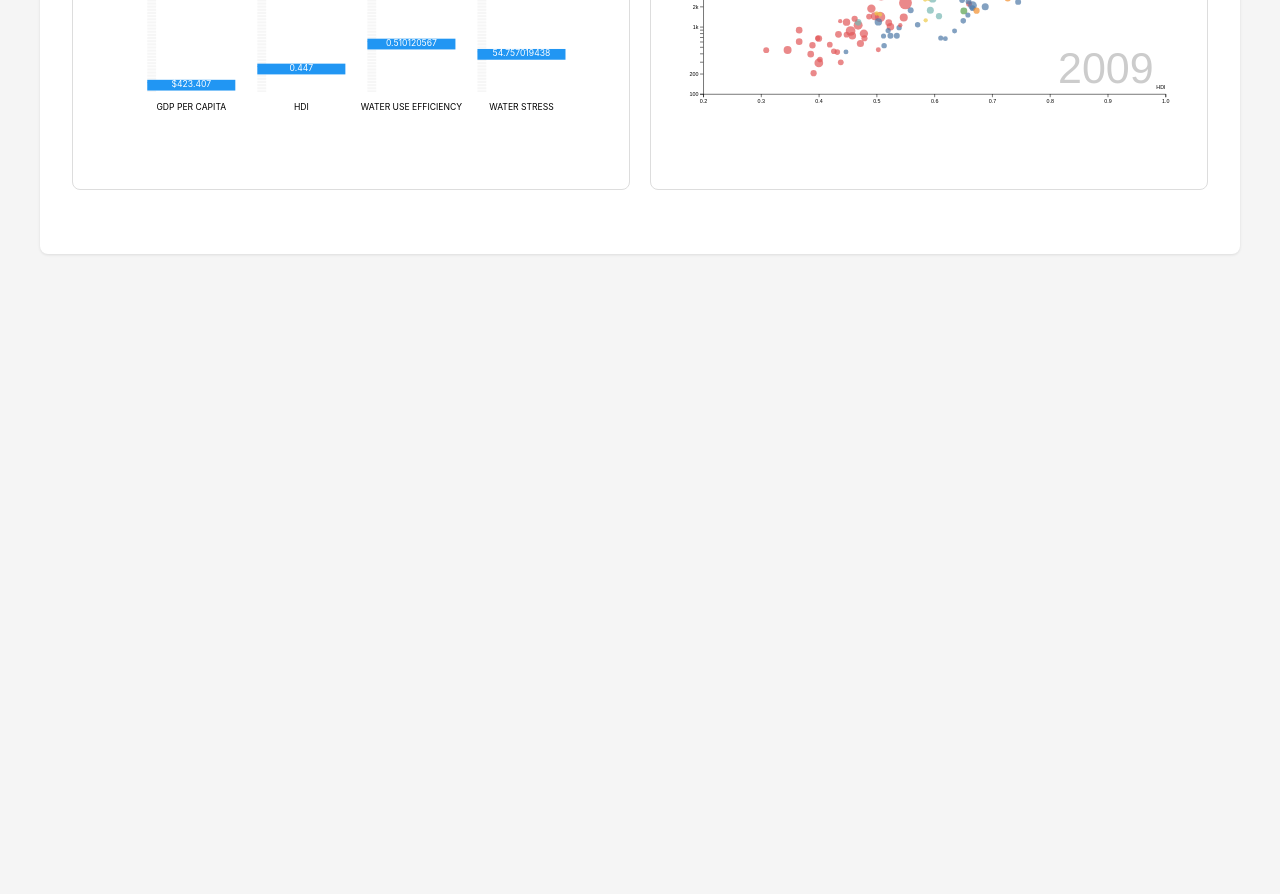
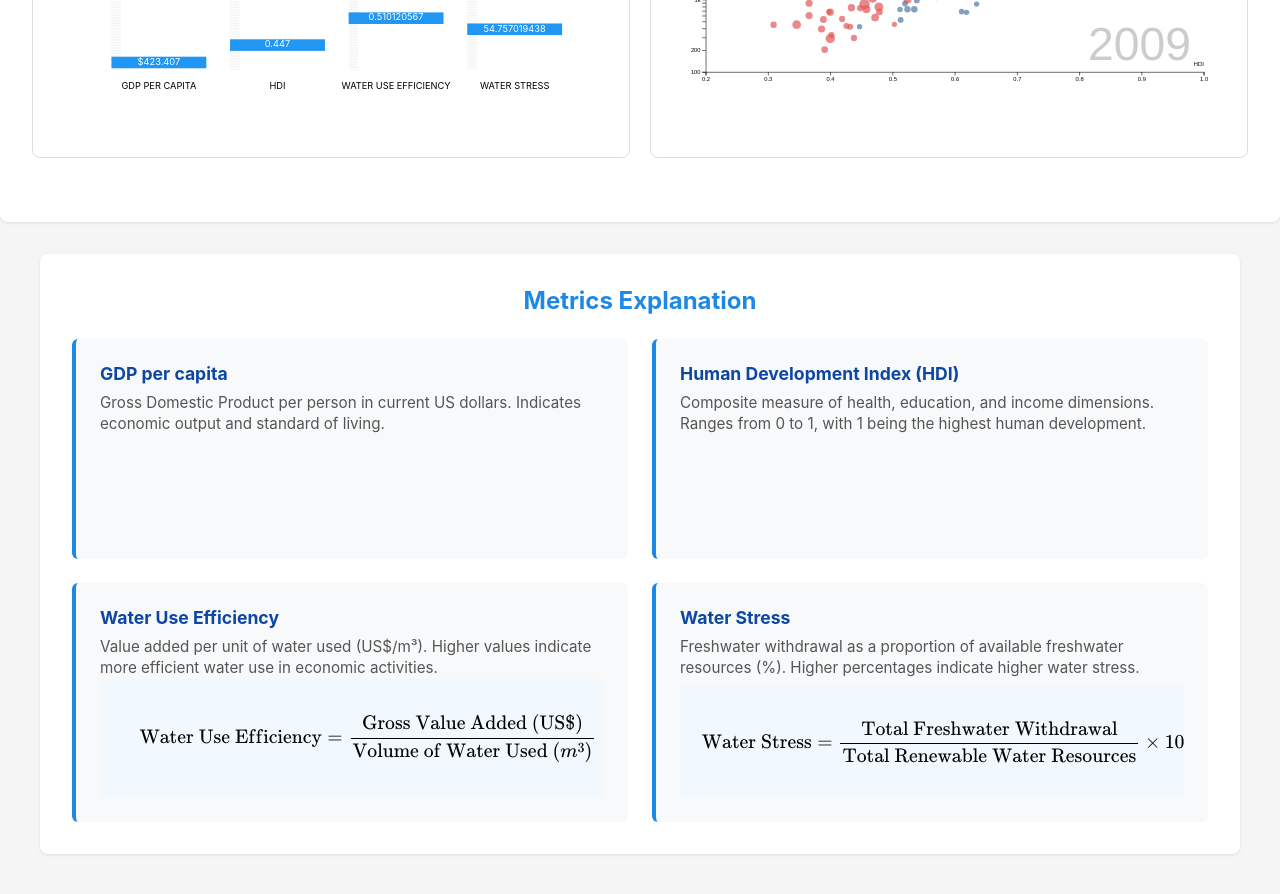
Before and after one commit to Stevan-LS/Data-Viz-Project, a plain HTML site: page docs/index.html in a window 1280 px wide. Shown: the part 682-1576 px from the top of the page. Before the commit the page ends 982 px from the top, so only its background shows below. Drawn offline with nearby package versions, Linux system fonts and the light colour scheme.

Commit message:
metrics cards

```diff
--- a/docs/index.html
+++ b/docs/index.html
@@ -6,6 +6,8 @@
     <title>Water Resources Analysis</title>
     <script src="https://cdnjs.cloudflare.com/ajax/libs/d3/7.8.5/d3.min.js"></script>
     <link rel="stylesheet" href="styles.css">
+    <script src="https://polyfill.io/v3/polyfill.min.js?features=es6"></script>
+    <script id="MathJax-script" async src="https://cdn.jsdelivr.net/npm/mathjax@3/es5/tex-mml-chtml.js"></script>
 </head>
 <body>
     <header class="main-header">
@@ -13,7 +15,6 @@
         <p class="subtitle">Analysis of water resources, GDP, and human development across countries</p>
     </header>
 
-    <div class="container">
         <div id="controls"></div>
         <div class="graph-container">
             <div id="scrubber"></div>
@@ -31,6 +32,42 @@
             </div>
         </div>
     </div>
+    <div class="container">
+        <div class="metrics-panel">
+            <h2>Metrics Explanation</h2>
+            <div class="metrics-grid">
+                <div class="metric-card">
+                    <h3>GDP per capita</h3>
+                    <p>Gross Domestic Product per person in current US dollars. Indicates economic output and standard of living.</p>
+                </div>
+                <div class="metric-card">
+                    <h3>Human Development Index (HDI)</h3>
+                    <p>Composite measure of health, education, and income dimensions. Ranges from 0 to 1, with 1 being the highest human development.</p>
+                </div>
+                <div class="metric-card">
+                    <h3>Water Use Efficiency</h3>
+                    <p>Value added per unit of water used (US$/m³). Higher values indicate more efficient water use in economic activities.</p>
+                    <div class="formula-container">
+                        <div class="formula">
+                            $$
+                            \text{Water Use Efficiency} = \frac{\text{Gross Value Added (US\$)}}{\text{Volume of Water Used ($m^3$)}}
+                            $$
+                        </div>
+                    </div>
+                </div>
+                <div class="metric-card">
+                    <h3>Water Stress</h3>
+                    <p>Freshwater withdrawal as a proportion of available freshwater resources (%). Higher percentages indicate higher water stress.</p>
+                    <div class="formula-container">
+                        <div class="formula">
+                            $$
+                            \text{Water Stress} = \frac{\text{Total Freshwater Withdrawal}}{\text{Total Renewable Water Resources}} \times 100
+                            $$
+                        </div>
+                    </div>
+                </div>
+            </div>
+        </div>
 
     <script type="module" src="visualization.js"></script>
 </body>
--- a/docs/styles.css
+++ b/docs/styles.css
@@ -156,3 +156,66 @@ body {
 .zoom-icon {
     font-size: 1.2rem;
 }
+
+.metrics-panel {
+    background: white;
+    padding: 2rem;
+    border-radius: 8px;
+    box-shadow: 0 1px 3px rgba(0,0,0,0.1);
+    margin-bottom: 2rem;
+}
+
+.metrics-panel h2 {
+    color: #1e88e5;
+    margin-top: 0;
+    margin-bottom: 1.5rem;
+    text-align: center;
+}
+
+.metrics-grid {
+    display: grid;
+    grid-template-columns: repeat(auto-fit, minmax(400px, 1fr));
+    gap: 1.5rem;
+}
+
+.metric-card {
+    padding: 1.5rem;
+    background: #f8f9fa;
+    border-radius: 6px;
+    border-left: 4px solid #1e88e5;
+    min-height: 220px;
+    max-width: 100%;
+    box-sizing: border-box;
+    display: flex;
+    flex-direction: column;
+}
+
+.metric-card h3 {
+    color: #0d47a1;
+    margin: 0 0 0.5rem 0;
+    font-size: 1.1rem;
+}
+
+.metric-card p {
+    margin: 0;
+    color: #555;
+    font-size: 0.95rem;
+    line-height: 1.4;
+}
+
+.formula-container {
+    width: 100%;
+    overflow-x: auto;
+    margin-top: auto;
+    -webkit-overflow-scrolling: touch;
+}
+
+.formula {
+    padding: 1rem;
+    background: #f1f8fe;
+    border-radius: 4px;
+    width: 100%;
+    display: flex;
+    justify-content: center;
+    align-items: center;
+}
```
